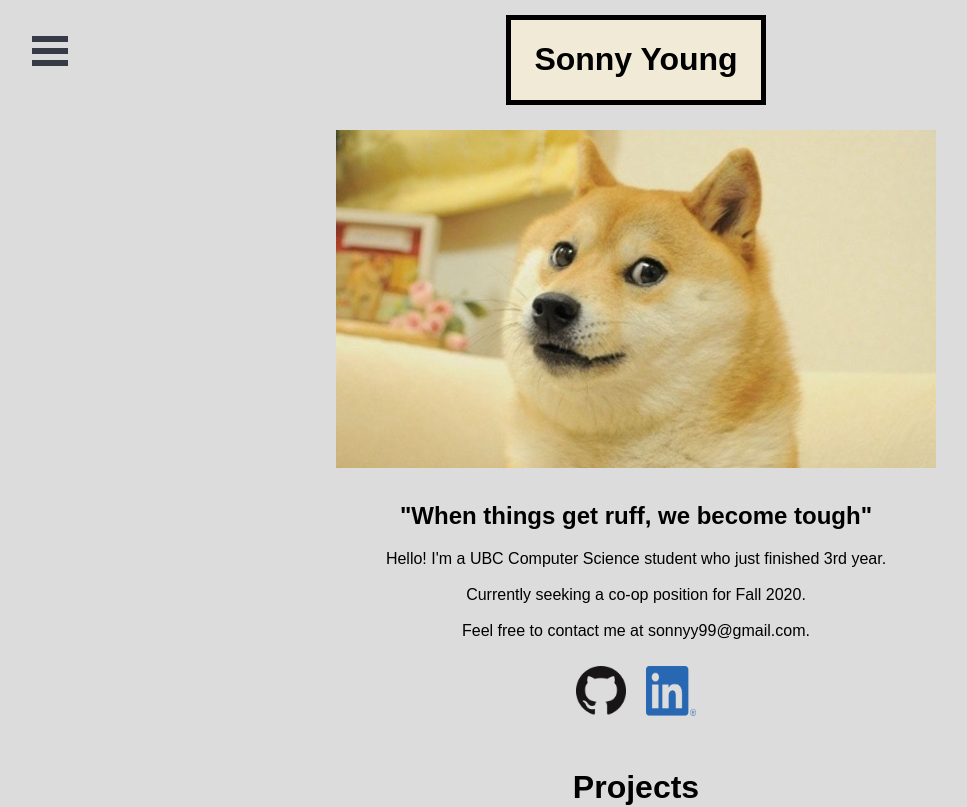
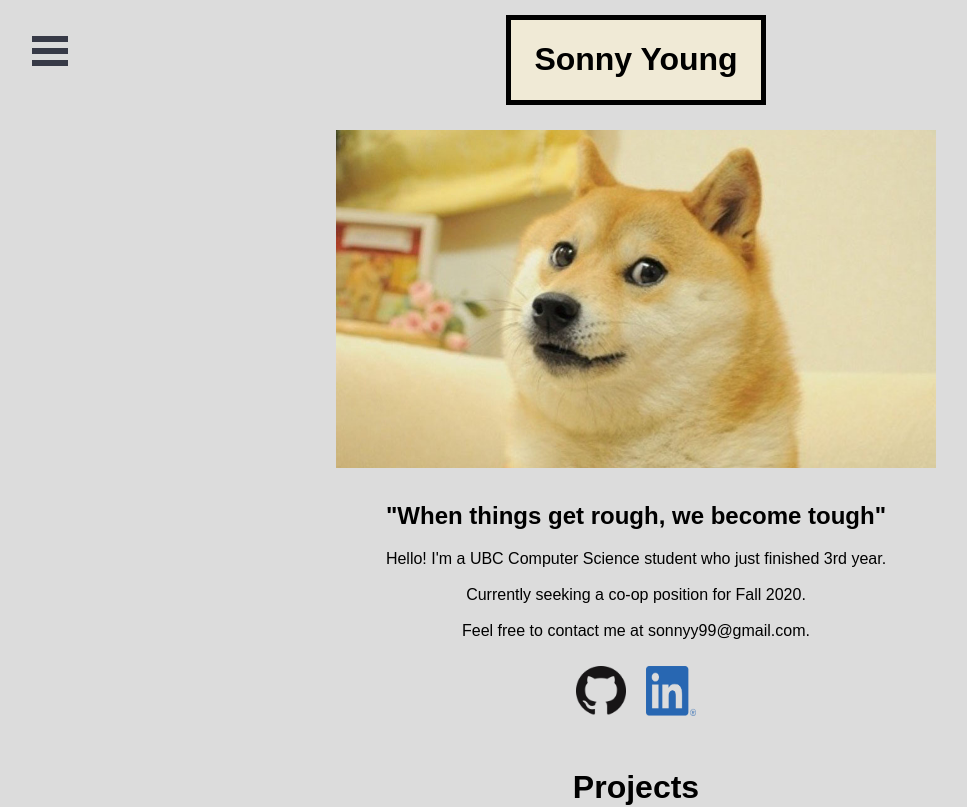
Before and after one commit to sonnyy99/mySite, a React (Create React App) app: page / in a window 1280 px wide. Shown: the top 807 px of the page, without its empty margins (4-971 px from the left). Built offline with nearby package versions, Linux system fonts and the light colour scheme.

Commit message:
Changed quote

```diff
--- a/src/components/Home/home.js
+++ b/src/components/Home/home.js
@@ -10,7 +10,7 @@ class Home extends Component {
         </div>
 
         <img src='./images/Doge.jpg' style={{width: 600}} alt='Doge' />
-        <h2> "When things get ruff, we become tough" </h2>
+        <h2> "When things get rough, we become tough" </h2>
 
         <p>
           Hello! I'm a UBC Computer Science student who just finished 3rd year.
```
